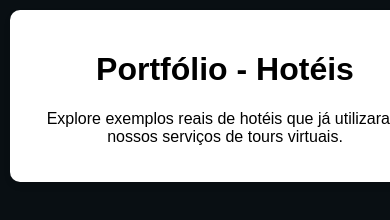
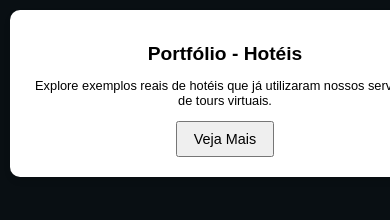
Before and after one commit to llshb/llart360_apresentacao, a plain HTML site: page Card_hoteis.html in a window 390 px wide. Shown: the top 220 px of the page. Drawn offline with Linux system fonts and the light colour scheme.

Commit message:
Update Card_hoteis.html

```diff
--- a/Card_hoteis.html
+++ b/Card_hoteis.html
@@ -2,20 +2,19 @@
 <html lang="pt-br">
 <head>
     <meta charset="UTF-8">
-    <meta name="viewport" content="width=device-width, initial-scale=1.0"> <!-- Tag de viewport crucial para responsividade -->
+    <meta name="viewport" content="width=device-width, initial-scale=1.0"> <!-- Viewport meta tag crucial -->
     <title>Card Hotéis</title>
     <style>
-        /* Estilos globais para ajustar a responsividade */
         body {
             margin: 0;
             padding: 0;
             font-family: Arial, sans-serif;
             background-color: rgb(9, 15, 19);
+            width: 100%; /* Certifica que o body ocupe 100% da largura */
         }
 
         .card {
-            width: 100%;
-            max-width: 600px; /* Limite máximo da largura */
+            max-width: 100%; /* O card deve ocupar no máximo 100% da largura disponível */
             margin: 20px auto;
             padding: 20px;
             background-color: white;
@@ -24,17 +23,52 @@
             text-align: center;
         }
 
-        /* Responsividade para telas menores */
+        /* Ajustar fontes para dispositivos móveis */
+        h1 {
+            font-size: 2em; /* Usa em para ser relativo ao tamanho do viewport */
+        }
+
+        p {
+            font-size: 1em; /* Ajustável para tamanhos menores de tela */
+        }
+
+        button {
+            padding: 10px 20px;
+            font-size: 1em;
+        }
+
+        /* Ajustes para dispositivos móveis */
         @media (max-width: 768px) {
             .card {
-                width: 90%; /* O card ocupará 90% da tela em dispositivos menores */
+                width: 90%; /* O card deve ocupar 90% da largura em telas menores */
+            }
+
+            h1 {
+                font-size: 1.5em; /* Ajusta o tamanho da fonte para telas menores */
+            }
+
+            p {
+                font-size: 0.9em;
             }
         }
 
         @media (max-width: 480px) {
             .card {
-                width: 100%; /* O card ocupará 100% da tela em dispositivos móveis */
+                width: 100%; /* O card ocupará toda a largura da tela em celulares */
                 margin: 10px;
+            }
+
+            h1 {
+                font-size: 1.2em; /* Reduz o título em celulares */
+            }
+
+            p {
+                font-size: 0.8em; /* Reduz o texto em celulares */
+            }
+
+            button {
+                padding: 8px 16px; /* Ajusta o botão para telas pequenas */
+                font-size: 0.9em;
             }
         }
     </style>
@@ -43,6 +77,7 @@
     <div class="card">
         <h1>Portfólio - Hotéis</h1>
         <p>Explore exemplos reais de hotéis que já utilizaram nossos serviços de tours virtuais.</p>
+        <button>Veja Mais</button>
     </div>
 </body>
 </html>
```
